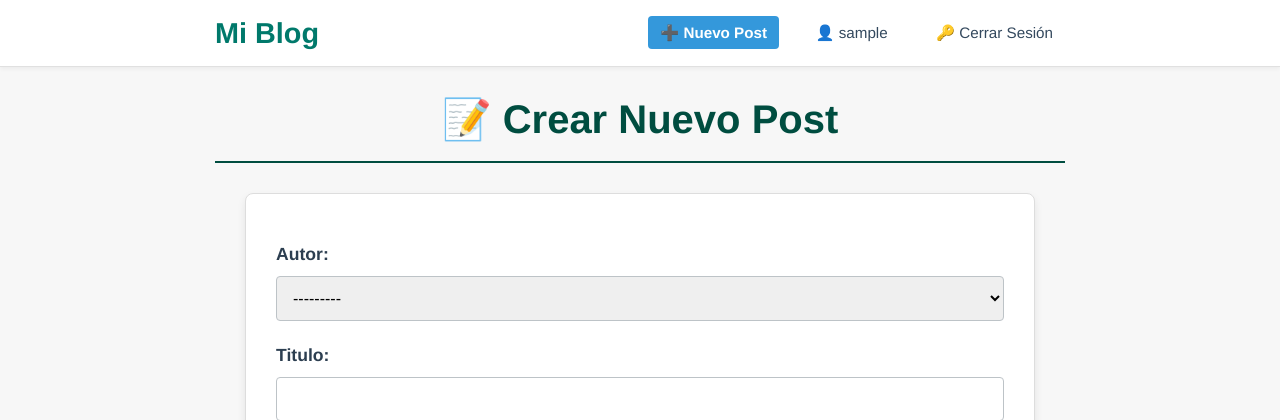
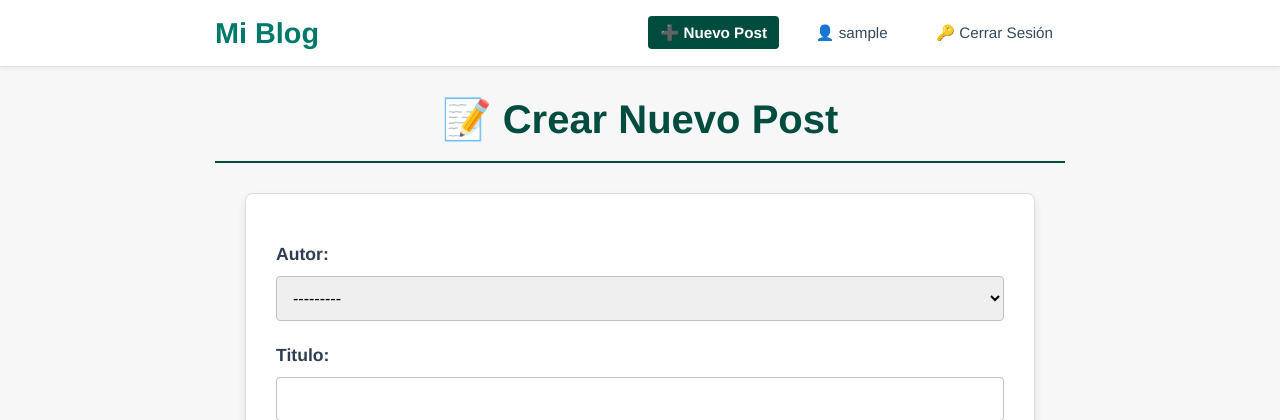
Before and after one commit to kelvinocampo/test-django, a Django app: page /blog/new/ in a window 1280 px wide. Shown: the top 420 px of the page. Run offline with Django 5.2, Linux system fonts and the light colour scheme; the visitor is signed in with stand-in values (Sample User, id 1); data comes from the database, SQL or seed files in the repository.

Commit message:
continue

```diff
--- a/static/css/style.css
+++ b/static/css/style.css
@@ -83,13 +83,13 @@ h1 {
 
 /* Estilo para el enlace de Acción Principal (Nuevo Post) */
 .new-post-link {
-    background-color: #3498db; /* Mantenemos el azul como color de ACCIÓN/CREATE */
+    background-color: #004d40; /* Mantenemos el azul como color de ACCIÓN/CREATE */
     color: white !important;
     font-weight: bold;
 }
 
 .new-post-link:hover {
-    background-color: #2980b9;
+    background-color: #007460 !important;
 }
 
 
```
